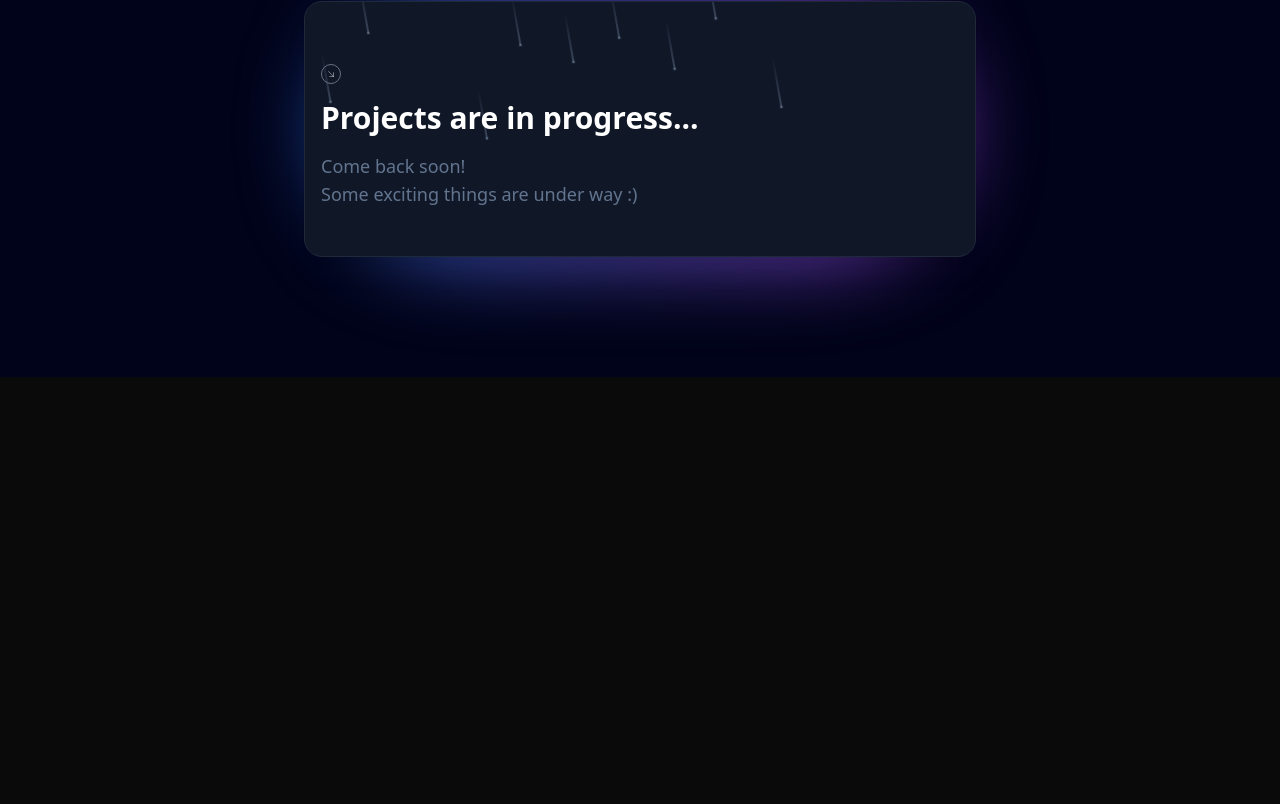
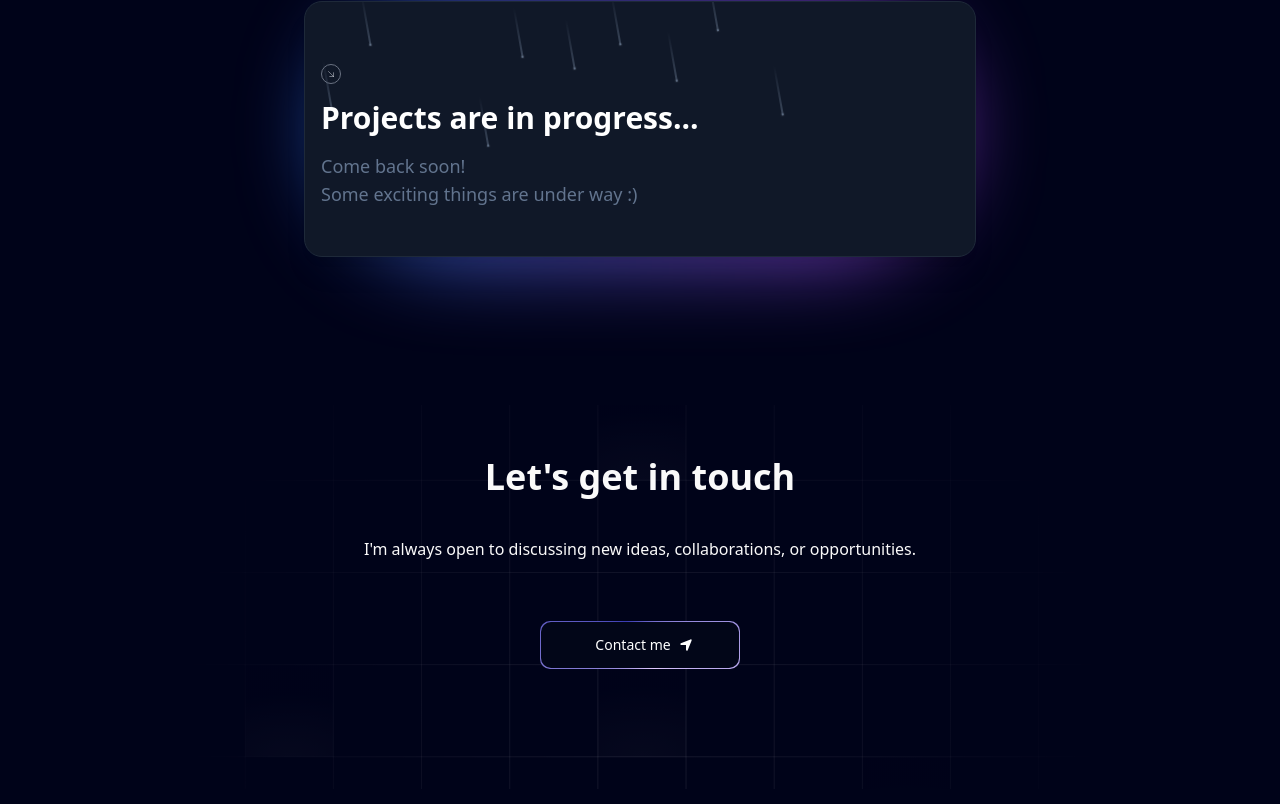
Before and after one commit to vtran95/vincent-tran-portfolio, a Next.js app: page / in a window 1280 px wide. Shown: the part 3155-3959 px from the top of the page. Before the commit the page ends 3532 px from the top, so only its background shows below. Built offline with nearby package versions, Linux system fonts and the light colour scheme.

Commit message:
Completed Footer Section

```diff
--- a/app/page.tsx
+++ b/app/page.tsx
@@ -2,6 +2,7 @@ import Hero from '@/components/Hero';
 import Grid from '@/components/Grid';
 import Experience from '@/components/Experience';
 import Projects from '@/components/Projects';
+import Footer from '@/components/Footer';
 import { FloatingNav } from '@/components/ui/floating-navbar';
 import { navItems } from '@/data';
 
@@ -18,6 +19,7 @@ export default function Home() {
         <Grid />
         <Experience />
         <Projects />
+        <Footer />
       </div>
     </main>
   );
--- /dev/null
+++ b/components/Footer.tsx
@@ -0,0 +1,75 @@
+import React from 'react';
+import Image from 'next/image';
+import MagicButton from './ui/magic-button';
+import { FaLocationArrow } from 'react-icons/fa6';
+import { socialMedia } from '@/data';
+
+const Footer = () => {
+  return (
+    <footer className="w-full relative pt-20 pb-10" id="contact">
+      {/* Grid background */}
+      <div className="w-full absolute left-0 bottom-25 min-h-96">
+        <Image
+          src="/footer-grid.svg"
+          alt="grid"
+          className="w-full h-full object-cover opacity-50"
+          fill
+        />
+      </div>
+
+      {/* Content */}
+      <div className="flex flex-col items-center md:min-h-72">
+        <h1 className="text-4xl font-bold lg:max-w-[45vw]">
+          Let&apos;s get in touch
+        </h1>
+        <p className="text-white-200 md:mt-10 my-5 text-center">
+          I&apos;m always open to discussing new ideas, collaborations, or
+          opportunities.
+        </p>
+        <a href="mailto:vintran1995@gmail.com">
+          <MagicButton
+            title="Contact me"
+            icon={<FaLocationArrow />}
+            position="right"
+          />
+        </a>
+      </div>
+
+      {/* End of page details and social media */}
+      <div className="flex mt-16 md:flex-row flex-col justify-center md:justify-between items-center">
+        <p className="md:text-base text-sm md:font-normal font-light text-center mb-2 md:mb-0">
+          Copyright © 2026 Vincent Tran
+        </p>
+
+        <div className="flex items-center md:gap-3 gap-6">
+          {socialMedia.map((profile) => (
+            <a
+              key={profile.id}
+              href={profile.link}
+              target="_blank"
+              className="w-10 h-10 cursor-pointer flex justify-center items-center
+                backdrop-filter backdrop-blur-lg saturate-180 bg-opacity-75 bg-gray-700/50
+                rounded-lg border border-black-100"
+            >
+              <Image
+                src={profile.img}
+                alt={profile.name}
+                width={20}
+                height={20}
+              />
+            </a>
+          ))}
+        </div>
+
+        <p className="text-gray-200 text-xs opacity-50 mt-5">
+          Icons in Experience Section by{' '}
+          <a target="_blank" href="https://icons8.com">
+            Icons8
+          </a>
+        </p>
+      </div>
+    </footer>
+  );
+};
+
+export default Footer;
```
